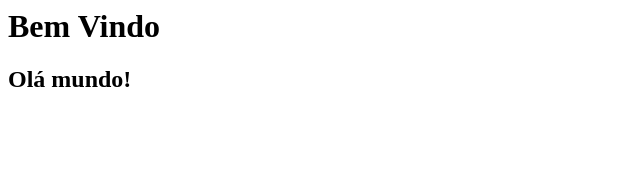
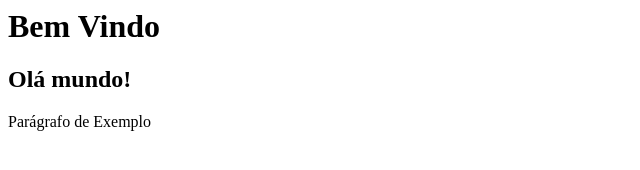
Before and after one commit to Lucianobjr/curso_git, a plain HTML site: page index.html in a window 1280 px wide. Shown: the whole page, without its empty margins (0-640 px from the left). Drawn offline with Linux system fonts and the light colour scheme.

Commit message:
Atualizando a Home com Parágrafo e novo arquivo com nome dos jogadores

```diff
--- a/index.html
+++ b/index.html
@@ -1,2 +1,3 @@
 <h1>Bem Vindo</h1>
 <h2>Olá mundo!</h2>
+<p>Parágrafo de Exemplo</p>
```
Also changed, not shown: fut.txt (added), nomes.txt.
